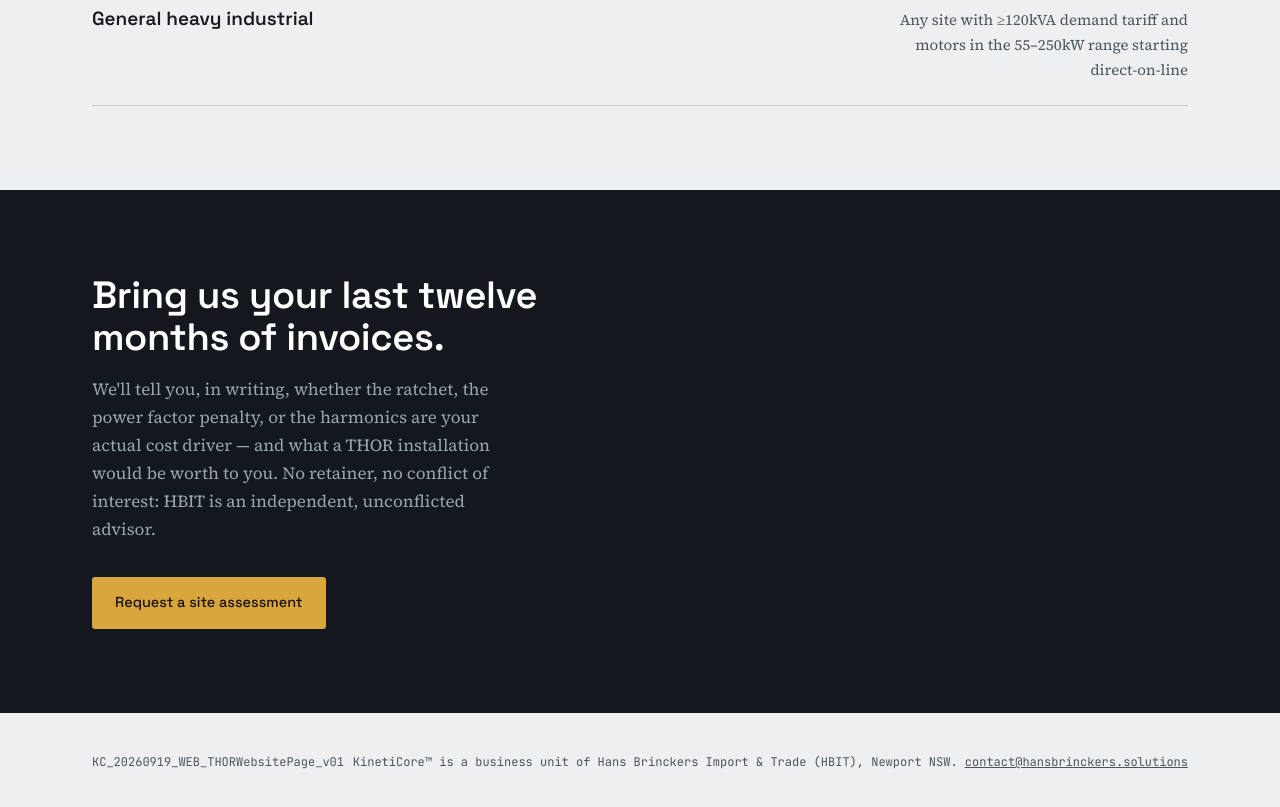
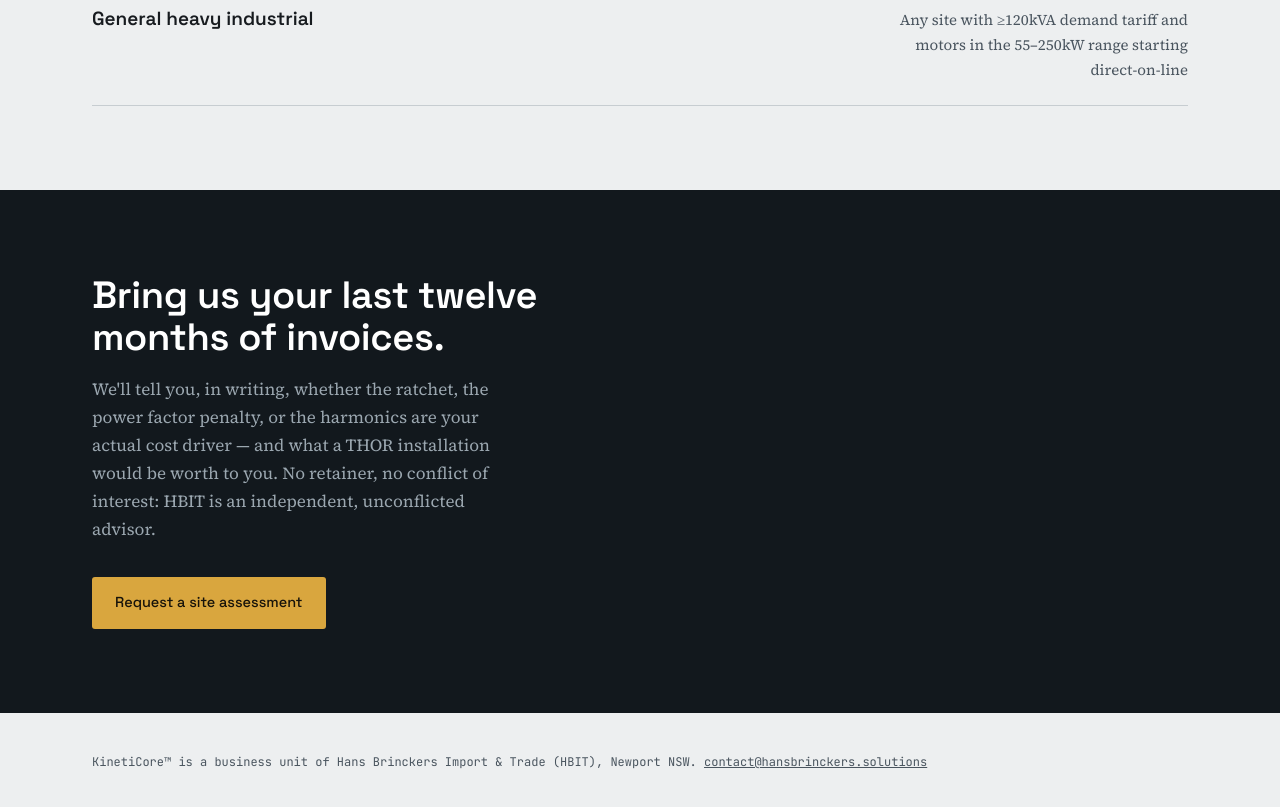
Before and after one commit to Krukel01/HBIT2026, a plain HTML site: page public/index.html in a window 1280 px wide. Shown: the part 3700-4507 px from the top of the page. Drawn offline with Linux system fonts and the light colour scheme.

Commit message:
Update index.html

```diff
--- a/public/index.html
+++ b/public/index.html
@@ -446,7 +446,7 @@
 
 <footer>
   <div class="wrap" style="display:flex; justify-content:space-between; width:100%;">
-    <span>KC_20260919_WEB_THORWebsitePage_v01</span>
+
     <span>KinetiCore™ is a business unit of Hans Brinckers Import &amp; Trade (HBIT), Newport NSW. <a href="mailto:contact@hansbrinckers.solutions" style="color:inherit;">contact@hansbrinckers.solutions</a></span>
   </div>
 </footer>
```
